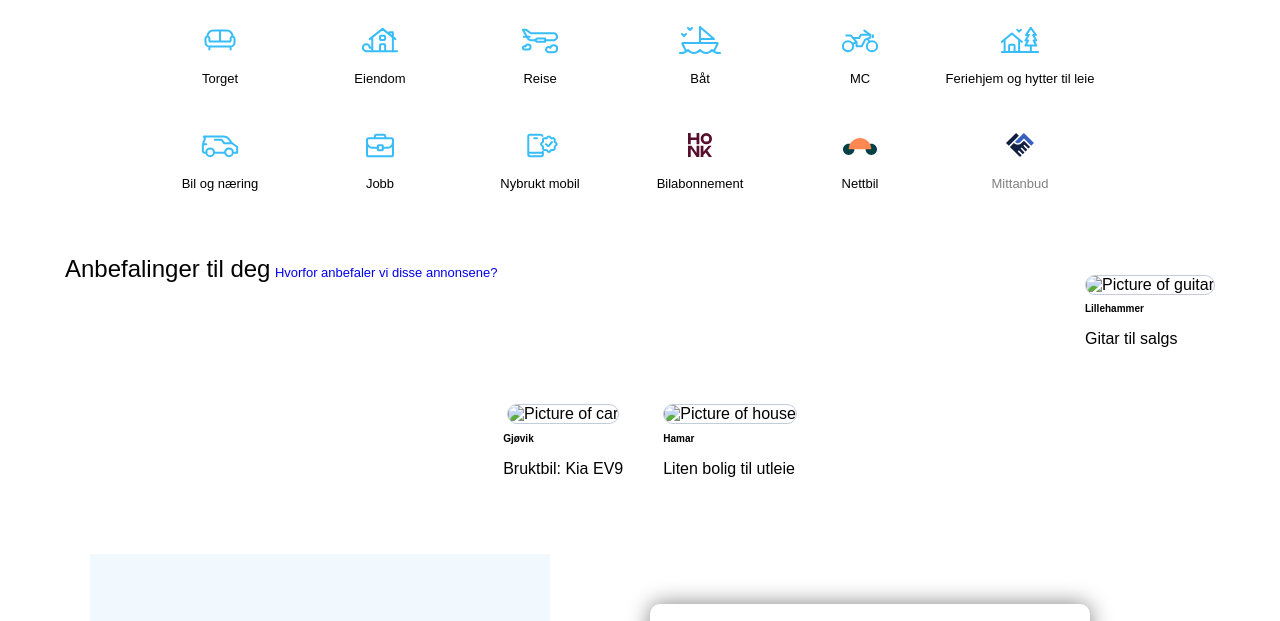
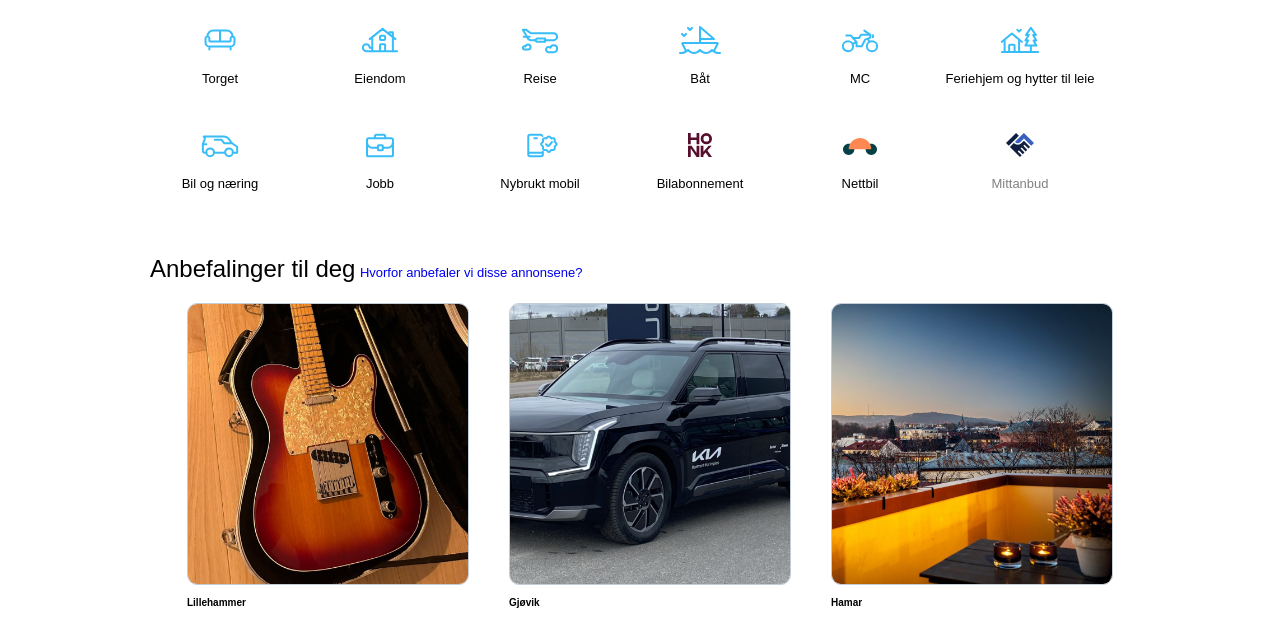
Before and after one commit to AdvancedCSS2024/idg1293-2024-oblig1-group23, a plain HTML site: page demo.html in a window 1280 px wide. Shown: the part 144-765 px from the top of the page. Drawn offline with Linux system fonts and the light colour scheme; the site is published under a folder, as on GitHub Pages, so addresses that start at the root find nothing; a web font is replaced by a local one.

Commit message:
Update demo.html
* Removed forward slashes (/) from some URLs to make the images show up for GitHub-pages.

```diff
--- a/demo.html
+++ b/demo.html
@@ -123,7 +123,7 @@
       <article class="card">
           <figure class="card--image">
             <img
-              src="/assets/images/finn-gitar-copy.jpg"
+              src="assets/images/finn-gitar-copy.jpg"
               alt="Picture of guitar"
               class="card--image"
             />
@@ -138,7 +138,7 @@
       <article class="card">
           <figure class="card--image">
             <img
-              src="/assets/images/finn-bil-copy.jpg"
+              src="assets/images/finn-bil-copy.jpg"
               alt="Picture of car"
               class="card--image"
             />
@@ -153,7 +153,7 @@
       <article class="card">
           <figure class="card--image">
             <img
-              src="/assets/images/finn-hus-copy.jpg"
+              src="assets/images/finn-hus-copy.jpg"
               alt="Picture of house"
               class="card--image"
             />
```
